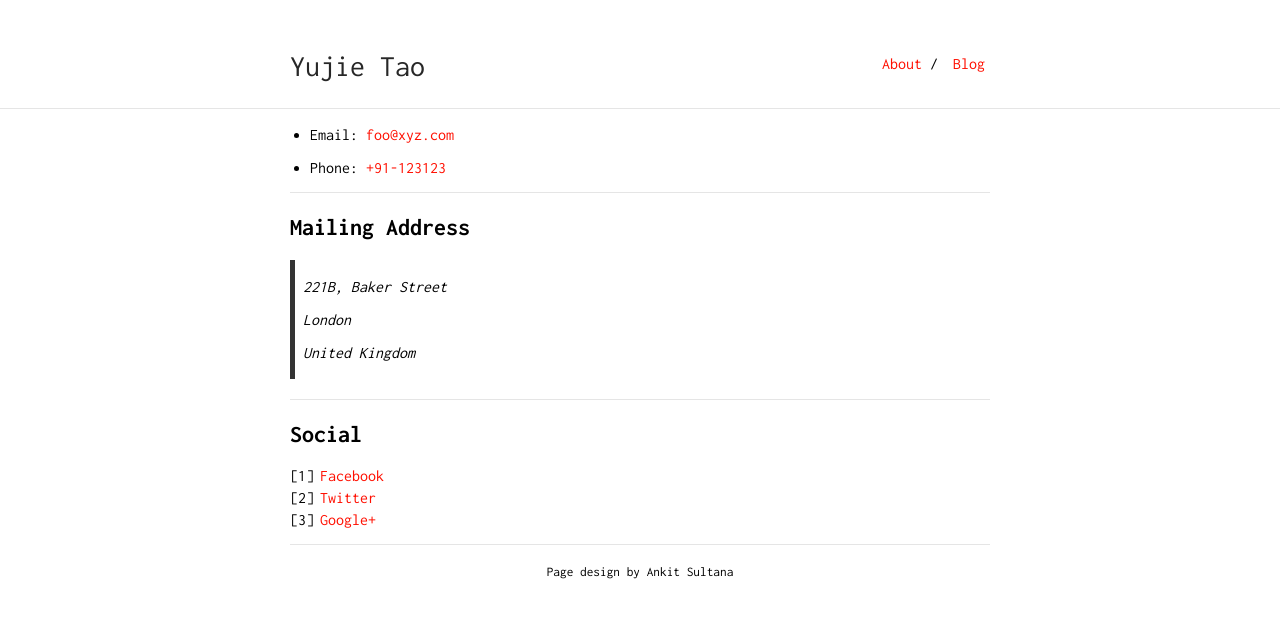
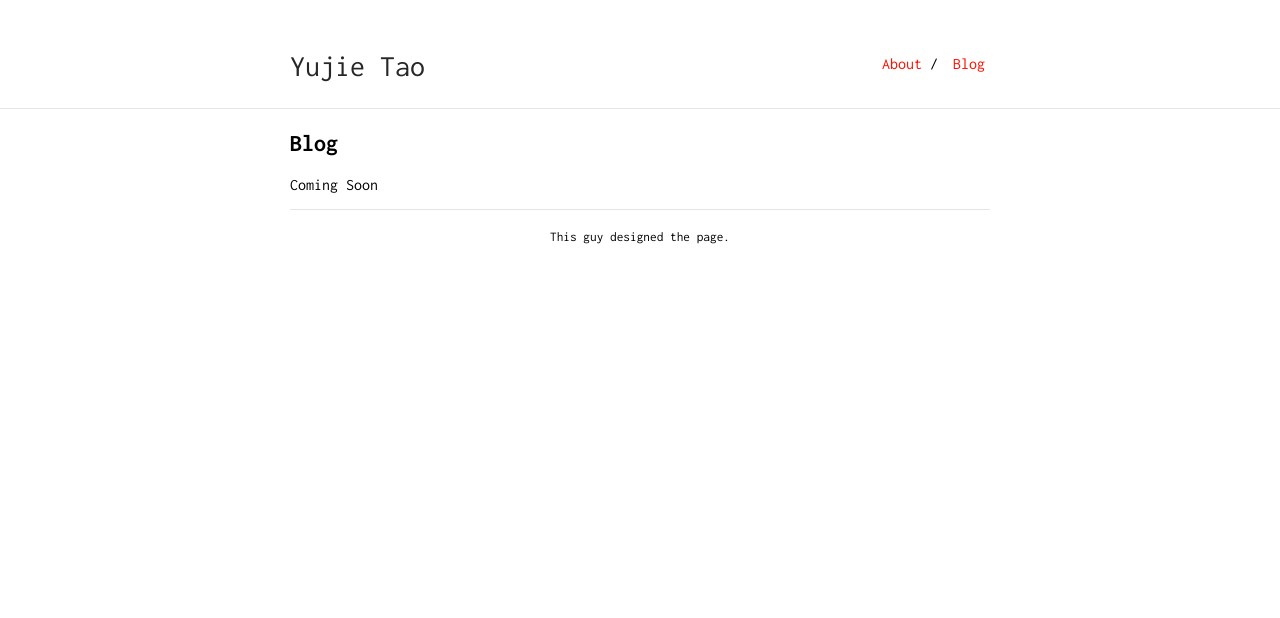
Before and after one commit to yujie-tao/personal-website, a Jekyll site: the page built from blog.md, in a window 1280 px wide. Shown: the top 618 px of the page. Built offline with Jekyll 4.4.1, drawn with Linux system fonts in a browser that asks for light colours; our own code applies the rules of GitHub Pages for plain Markdown files.

Commit message:
update file

```diff
--- a/_config.yml
+++ b/_config.yml
@@ -9,7 +9,7 @@ tracking_id: #
 
 footer: yes
 footer_url: "https://github.com/ankitsultana"
-footer_text: "Page design by Ankit Sultana"
+footer_text: "This guy designed the page."
 
 sass:
     style: compressed
--- a/blog.md
+++ b/blog.md
@@ -1,26 +1,12 @@
 ---
 layout: default
-is_contact: true
 ---
 
-* Email: [foo@xyz.com](mailto:foo@xyz.com)
 
-* Phone: [+91-123123](tel:+91-123123)
+## Blog
+Coming Soon
 
----
-
-## Mailing Address
-
-> 221B, Baker Street
->
-> London
->
-> United Kingdom
-
----
-
-## Social
-
-1. [Facebook](#)
+<!-- 1. [Facebook](#)
 2. [Twitter](#)
 3. [Google+](#)
+ -->
```
Also changed, not shown: index.md (+4 -4 lines), bits-logo.png (deleted), img/me.jpg (renamed from Yujie_Tao.jpg), 3 other files.
